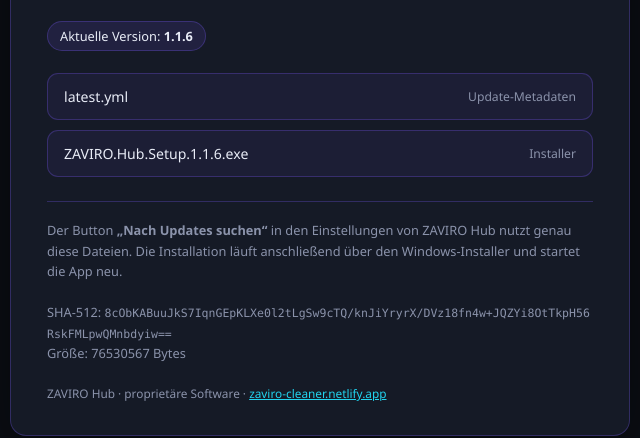
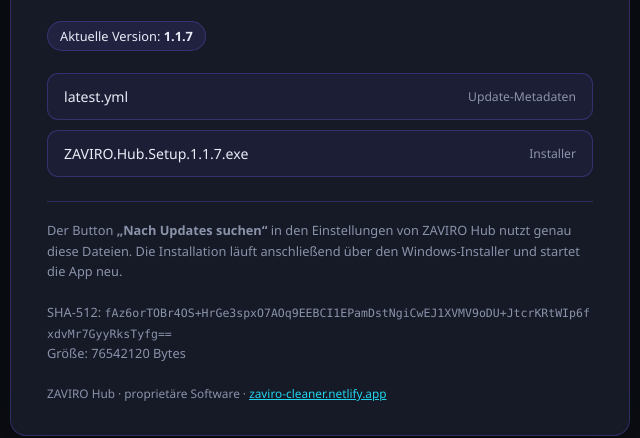
Before and after one commit to ZYHPER08/zaviro-hub-feed, a plain HTML site: page docs/index.html in a window 1280 px wide. Shown: the part 286-724 px from the top of the page, 320-960 px from the left. Drawn offline with Linux system fonts and the light colour scheme.

Commit message:
Feed-Startseite auf Version 1.1.7 aktualisieren

```diff
--- a/docs/index.html
+++ b/docs/index.html
@@ -32,12 +32,12 @@
     </div>
     <h1>Update-Feed</h1>
     <p class="lead">Dies ist der maschinenlesbare Update-Server f&uuml;r <b>ZAVIRO Hub</b>. Die App fragt diese Adresse beim Start automatisch ab, um nach neuen Versionen zu suchen.</p>
-    <div class="ver">Aktuelle Version: <b id="v">1.1.6</b></div>
+    <div class="ver">Aktuelle Version: <b id="v">1.1.7</b></div>
     <ul>
       <li><a class="file" href="latest.yml"><span>latest.yml</span><span>Update-Metadaten</span></a></li>
-      <li><a class="file" href="https://github.com/ZYHPER08/zaviro-hub-feed/releases/download/v1.1.6/ZAVIRO.Hub.Setup.1.1.6.exe"><span>ZAVIRO.Hub.Setup.1.1.6.exe</span><span>Installer</span></a></li>
+      <li><a class="file" href="https://github.com/ZYHPER08/zaviro-hub-feed/releases/download/v1.1.7/ZAVIRO.Hub.Setup.1.1.7.exe"><span>ZAVIRO.Hub.Setup.1.1.7.exe</span><span>Installer</span></a></li>
     </ul>
-    <p class="note">Der Button <b>&bdquo;Nach Updates suchen&ldquo;</b> in den Einstellungen von ZAVIRO Hub nutzt genau diese Dateien. Die Installation l&auml;uft anschlie&szlig;end &uuml;ber den Windows-Installer und startet die App neu.<br><br>SHA-512: <span style="font-family:Consolas,monospace;font-size:.72rem;word-break:break-all">8cObKABuuJkS7IqnGEpKLXe0l2tLgSw9cTQ/knJiYryrX/DVz18fn4w+JQZYi8OtTkpH56RskFMLpwQMnbdyiw==</span><br>Gr&ouml;&szlig;e: 76530567 Bytes</p>
+    <p class="note">Der Button <b>&bdquo;Nach Updates suchen&ldquo;</b> in den Einstellungen von ZAVIRO Hub nutzt genau diese Dateien. Die Installation l&auml;uft anschlie&szlig;end &uuml;ber den Windows-Installer und startet die App neu.<br><br>SHA-512: <span style="font-family:Consolas,monospace;font-size:.72rem;word-break:break-all">fAz6orTOBr4OS+HrGe3spxO7AOq9EEBCI1EPamDstNgiCwEJ1XVMV9oDU+JtcrKRtWIp6fxdvMr7GyyRksTyfg==</span><br>Gr&ouml;&szlig;e: 76542120 Bytes</p>
     <footer>ZAVIRO Hub &middot; propriet&auml;re Software &middot; <a href="https://zaviro-cleaner.netlify.app" style="color:var(--accent2)">zaviro-cleaner.netlify.app</a></footer>
   </main>
 </body>
```
